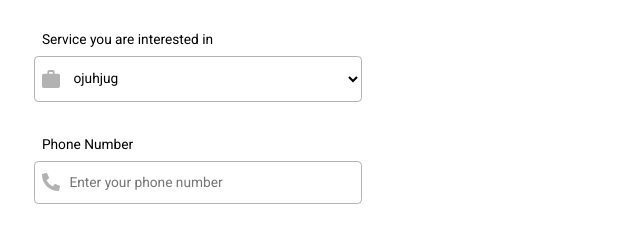
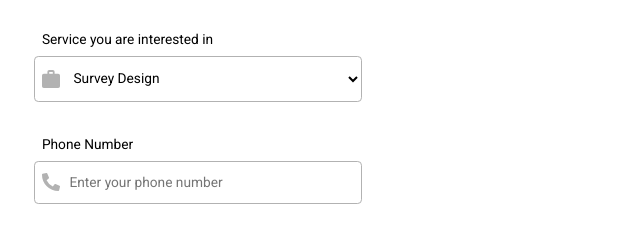
Before and after one commit to ObikaKelvin/growthlyne, a website: page contact.html in a window 1280 px wide. Shown: the part 728-964 px from the top of the page, 621-1261 px from the left. Drawn offline with Linux system fonts and the light colour scheme.

Commit message:
added service types to contact form

```diff
--- a/contact.html
+++ b/contact.html
@@ -3,7 +3,7 @@
 <head>
     <meta charset="UTF-8">
     <meta name="viewport" content="width=device-width, initial-scale=1.0">
-    <title>Home</title>
+    <title>Contact us</title>
     <link rel="stylesheet" type="text/css" href="https://fonts.googleapis.com/css?family=Roboto|Roboto:bold|Roboto:extrabold">
     <link rel="stylesheet" type="text/css" href="./css/style.css">
 </head>
@@ -245,7 +245,9 @@
                         <div class="input-group">
                             <svg class="form__icon--start" xmlns="http://www.w3.org/2000/svg" width="18" height="18" viewBox="0 0 18 18"><path d="M19.2,6.789H15.6V4.895A1.843,1.843,0,0,0,13.8,3H10.2A1.843,1.843,0,0,0,8.4,4.895V6.789H4.8A1.835,1.835,0,0,0,3.009,8.684L3,19.105A1.843,1.843,0,0,0,4.8,21H19.2A1.843,1.843,0,0,0,21,19.105V8.684A1.843,1.843,0,0,0,19.2,6.789Zm-5.4,0H10.2V4.895h3.6Z" transform="translate(-3 -3)" fill="#b2b2b2"/></svg>
                             <select name="services" class="form-input form-select" id="services">
-                                <option value='kdiojkj'>ojuhjug</option>
+                                <option value='survey-design'>Survey Design</option>
+                                <option value='data-collection'>Data Collection</option>
+                                <option value='panel-services'>Panel Services</option>
                             </select>
                         </div>
 
```
